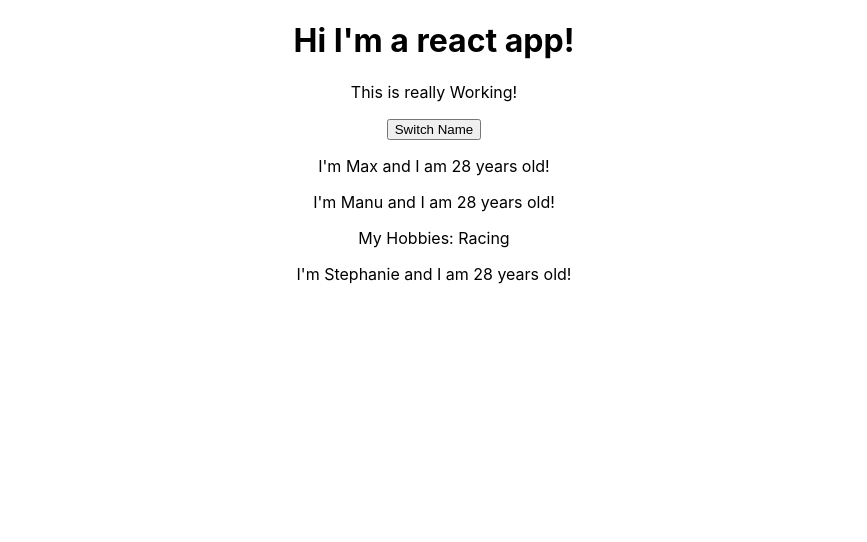
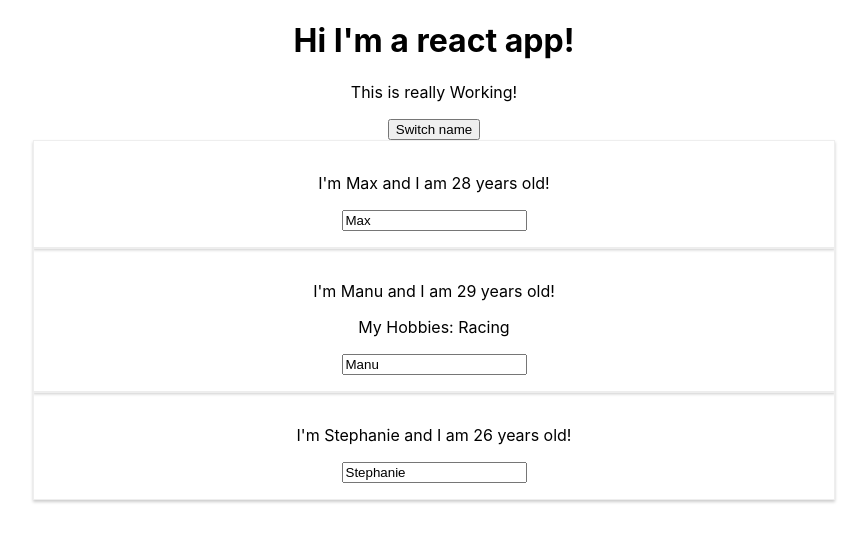
Before and after one commit to a2nagi/FoodDelivery-Frontend, a React (Create React App) app in the folder react-guide/: page / in a window 1280 px wide. Shown: the top 542 px of the page, without its empty margins (206-1073 px from the left). Built offline with nearby package versions, Linux system fonts and the light colour scheme.

Commit message:
Add Styles

```diff
--- a/react-guide/src/App.js
+++ b/react-guide/src/App.js
@@ -1,5 +1,6 @@
 import React, { Component } from 'react';
 import './App.css';
+
 import Person from './Person/Person.js'
 // Home to the root component
 
@@ -9,12 +10,31 @@ class App extends Component {
       { name: 'Max', age: 28 },
       { name: 'Manu', age: 29 },
       { name: 'Stephanie', age: 26 }
-    ]
+    ],
+    otherState: 'Some other value'
   }
 
   // Think of the below function as a class method that is being used by onClick button
-  switchNameHandler = () => {
-    console.log("Was Clicked!");
+  switchNameHandler = (newName) => {
+    // DON'T DO THIS: this.state.persons[0].name = 'Maximillian'
+    this.setState({
+      persons: [
+      { name: newName, age: 28 },
+      { name: 'Manu', age: 29 },
+      { name: 'Stephanie', age: 32 }
+      ]
+    })
+  }
+
+ // Eve
+  nameChangeHandler = (event) => {
+    this.setState({
+      persons: [
+      { name: 'Max', age: 28 },
+      { name: event.target.value, age: 29 },
+      { name: 'Stephanie', age: 32 }
+      ]
+    })
   }
 
   render() {
@@ -22,10 +42,18 @@ class App extends Component {
       <div className="App">
         <h1> Hi I'm a react app!</h1>
         <p>This is really Working!</p>
-        <button onClick={this.switchNameHandler}>Switch Name</button>
-        <Person name ={this.state.persons[0].name} age={this.state.persons[0].age}/>
-        <Person name={this.state.persons[1].name} age={this.state.persons[0].age} >My Hobbies: Racing </Person>
-        <Person name={this.state.persons[2].name} age={this.state.persons[0].age}/>
+        <button onClick={this.switchNameHandler.bind(this, 'Maximilian!!')}>Switch name</button>
+        <Person
+          name ={this.state.persons[0].name}
+          age={this.state.persons[0].age}/>
+        <Person
+          name={this.state.persons[1].name}
+          age={this.state.persons[1].age}
+          click={this.switchNameHandler.bind(this, 'Max!')}
+          changed={this.nameChangeHandler}>My Hobbies: Racing </Person>
+        <Person
+          name={this.state.persons[2].name}
+          age={this.state.persons[2].age}/>
       </div>
 
     // The way we use React.createElement below is the exact same as the html above. In fact the above gets compiled
--- /dev/null
+++ b/react-guide/src/Person/Person.css
@@ -0,0 +1,8 @@
+.Person{
+    width: 60%;
+    margin: auto;
+    border: 1px solid  #eeeeee;
+    box-shadow: 0 2px 3px #cccccc;
+    padding: 16px;
+    text-align: center;
+}
--- a/react-guide/src/Person/Person.js
+++ b/react-guide/src/Person/Person.js
@@ -1,13 +1,14 @@
 // We want to create a component
 
 import React from 'react';
-
+import './Person.css'
 const person = (props) => {
     // As we said we are creating a component, it is a function that simply outputs JSX
     return(
-        <div>
-            <p> I'm {props.name} and I am {props.age} years old!</p>
+        <div className="Person">
+            <p onClick={props.click}> I'm {props.name} and I am {props.age} years old!</p>
             <p>{props.children}</p>
+            <input type="text" onChange={props.changed} value={props.name}/>
         </div>
     )
 }
```
